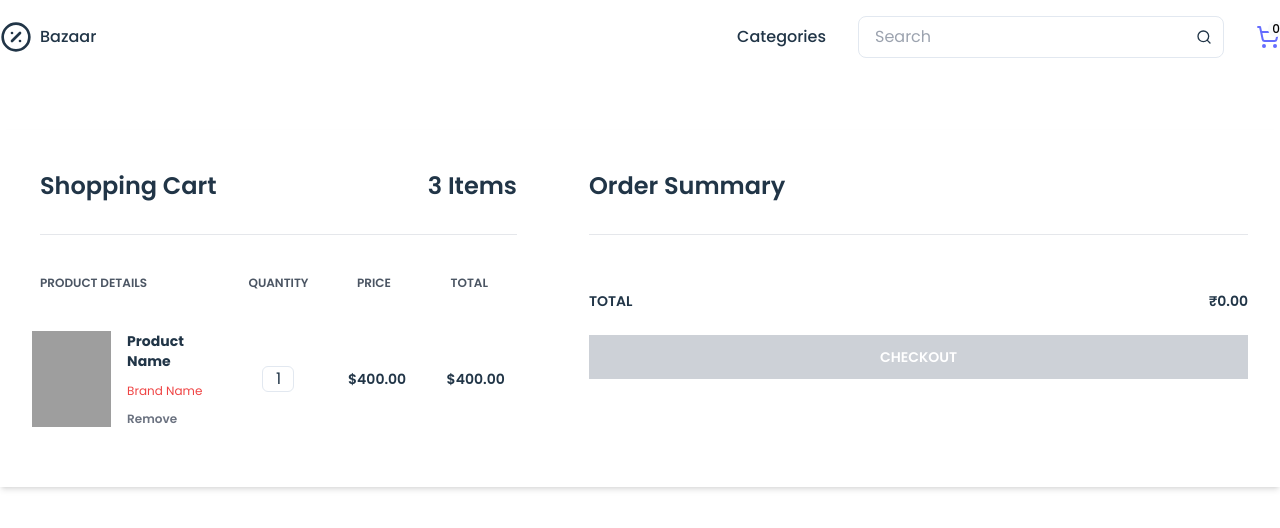
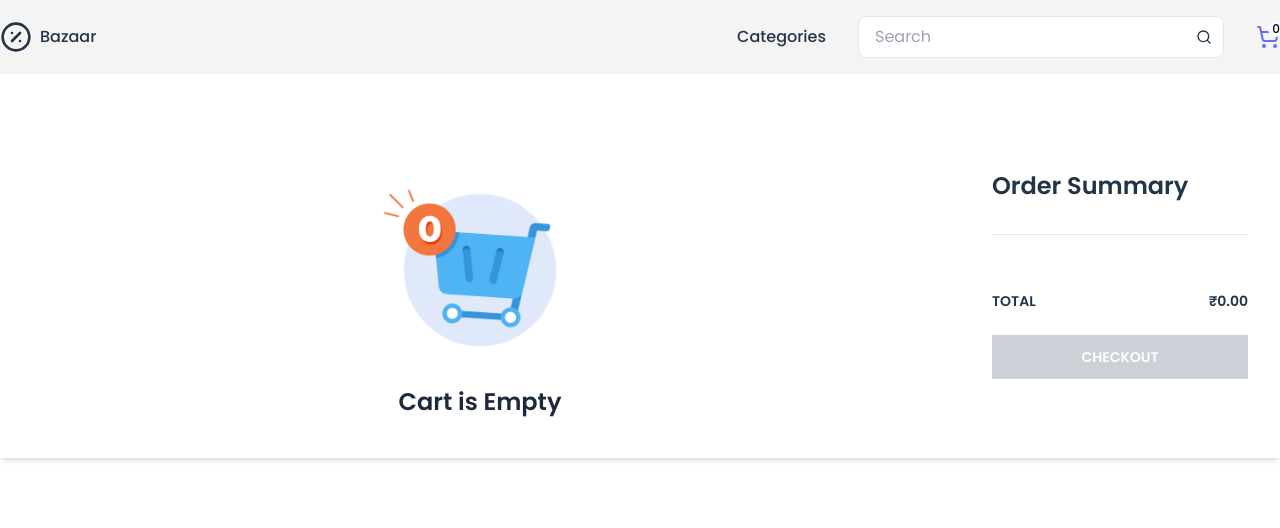
Before and after one commit to pandeyrochak/UndefinedStore, a React (Vite) app: page /cart in a window 1280 px wide. Shown: the top 528 px of the page. Built offline with nearby package versions, Linux system fonts and the light colour scheme; grey boxes are pictures that could not be loaded.

Commit message:
✨ Updated Cart page calculations. Display added in cart.

```diff
--- /dev/null
+++ b/src/app/components/Cart/CartProduct.tsx
@@ -0,0 +1,70 @@
+import { DeleteIcon } from 'lucide-react'
+import { useEffect, useState } from 'react'
+import { addToCart, removeFromCart } from '../../store/cartSlice'
+import { useAppDispatch } from '../../store/hooks'
+import AddToCart from '../Products/AddToCart'
+interface CartProductProps {
+  product: {
+    id: number
+    name: string
+    price: number
+    image: string
+    category: string
+    quantity: number
+  }
+}
+const CartProduct = ({ product }: CartProductProps) => {
+  const dispatch = useAppDispatch()
+  const [count, setCount] = useState(0)
+  const [totalPrice, setTotalPrice] = useState(product.quantity * product.price)
+  const handleAddToCart = () => {
+    setCount(prev => prev + 1)
+    dispatch(
+      addToCart({
+        id: product.id,
+        name: product.name,
+        price: product.price,
+        image: product.image,
+        category: product.category,
+        quantity: 0,
+      }),
+    )
+    setTotalPrice(prev => prev + product.price)
+  }
+  const handleRemoveFromCart = () => {
+    setCount(prev => prev - 1)
+    dispatch(removeFromCart(product.id))
+    setTotalPrice(prev => prev - product.price)
+  }
+
+  useEffect(() => {
+    setCount(product.quantity)
+  }, [product.quantity])
+
+  return (
+    <div className="flex items-center hover:bg-gray-100 -mx-8 px-6 py-5">
+      <div className="flex w-2/5">
+        <div className="w-24 h-24">
+          <img className="w-full h-full object-contain" src={product.image} alt="product" />
+        </div>
+        <div className="flex flex-col justify-between ml-4 flex-grow">
+          <span className="font-bold text-sm">{product.name}</span>
+          <button className="unstyled-btn hover:text-red-500 flex items-center gap-2">
+            <DeleteIcon className="w-6 h-6" />
+            Remove
+          </button>
+        </div>
+      </div>
+      <div className="flex justify-center w-1/5">
+        {count > 0 && (
+          <AddToCart handleAddToCart={handleAddToCart} handleRemoveFromCart={handleRemoveFromCart} count={count} />
+        )}
+      </div>
+
+      <span className="text-center w-1/5 font-semibold text-sm">₹{product.price}</span>
+      <span className="text-center w-1/5 font-semibold text-sm">₹{totalPrice}</span>
+    </div>
+  )
+}
+
+export default CartProduct
--- a/src/app/components/Cart/CartProducts.tsx
+++ b/src/app/components/Cart/CartProducts.tsx
@@ -1,11 +1,21 @@
 // ProductList.js
+// import { ProductType } from '../../../utils/responseTypes'
+import { RootState } from '../../store/cartStore'
+import { useAppSelector } from '../../store/hooks'
+
+import CartProduct from './CartProduct'
+import emptyCart from '../../../assets/empty-cart.webp'
 
 const CartProducts = () => {
+  const cartData = useAppSelector((state: RootState) => state.myCart)
+
   return (
     <div className="w-3/4 bg-white px-10 py-10">
+      {cartData.length > 0 ? (
+        <>
           <div className="flex justify-between border-b pb-8">
             <h1 className="font-semibold text-2xl">Shopping Cart</h1>
-        <h2 className="font-semibold text-2xl">3 Items</h2>
+            <h2 className="font-semibold text-2xl">{cartData.length} Items</h2>
           </div>
           <div className="flex mt-10 mb-5">
             <h3 className="font-semibold text-gray-600 text-xs uppercase w-2/5">Product Details</h3>
@@ -14,26 +24,17 @@ const CartProducts = () => {
             <h3 className="font-semibold text-gray-600 text-xs uppercase w-1/5 text-center">Total</h3>
           </div>
           {/* Repeat for each product in the cart */}
-      <div className="flex items-center hover:bg-gray-100 -mx-8 px-6 py-5">
-        <div className="flex w-2/5">
-          <div className="w-20">
-            <img className="h-24" src="dummy-product-image-url" alt="product" />
+          {cartData.map(product => (
+            <CartProduct product={product} key={product.id} />
+          ))}
+          {/* End of product iteration */}
+        </>
+      ) : (
+        <div className="flex items-center justify-center gap-4 flex-col">
+          <img src={emptyCart} alt=" " width={200} />
+          <h1 className="text-2xl font-semibold text-slate-800 mx-auto">Cart is Empty</h1>
         </div>
-          <div className="flex flex-col justify-between ml-4 flex-grow">
-            <span className="font-bold text-sm">Product Name</span>
-            <span className="text-red-500 text-xs">Brand Name</span>
-            <a href="#" className="font-semibold hover:text-red-500 text-gray-500 text-xs">
-              Remove
-            </a>
-          </div>
-        </div>
-        <div className="flex justify-center w-1/5">
-          <input className="mx-2 border text-center w-8" type="text" value="1" />
-        </div>
-        <span className="text-center w-1/5 font-semibold text-sm">$400.00</span>
-        <span className="text-center w-1/5 font-semibold text-sm">$400.00</span>
-      </div>
-      {/* End of product iteration */}
+      )}
     </div>
   )
 }
--- a/src/app/components/Header/Header.tsx
+++ b/src/app/components/Header/Header.tsx
@@ -15,7 +15,7 @@ const Header = () => {
     }
   }, [cartData])
   return (
-    <header className="w-full mb-7 md:mb-14">
+    <header className="w-full mb-7 md:mb-14 sticky top-0 bg-zinc-100 z-10">
       <div className="container-center flex justify-between items-center px-5 py-4 lg:px-0">
         {/* Logo */}
         <Link to={'/'} className="flex items-center gap-2 unstyled-button">
@@ -30,7 +30,7 @@ const Header = () => {
           </Link>
           {/* Search Input */}
           <div className="flex justify-center items-center relative">
-            <input type="text" placeholder="Search" className="px-4 py-2 rounded-lg pr-8 bg-transparent border" />
+            <input type="text" placeholder="Search" className="px-4 py-2 rounded-lg pr-8 bg-white border" />
             <Search size={16} className="absolute right-3" />
           </div>
           <Link to={'/cart'} className="relative flex items-center">
--- a/src/app/pages/Cart/Cart.tsx
+++ b/src/app/pages/Cart/Cart.tsx
@@ -1,13 +1,15 @@
-import React from 'react'
+// import React from 'react'
 import CartProducts from '../../components/Cart/CartProducts'
 import BillingDetails from '../../components/Cart/BillingDetails'
 
 const Cart = () => {
   return (
     <div className="container mx-auto mt-10">
-      <div className="flex shadow-md my-10">
+      <div className="flex shadow-md my-10 relative">
         <CartProducts />
-        <BillingDetails />
+        <div className="flex flex-col flex-1">
+          <BillingDetails />
+        </div>
       </div>
     </div>
   )
--- a/src/app/pages/ProductDetails/ProductDetails.tsx
+++ b/src/app/pages/ProductDetails/ProductDetails.tsx
@@ -83,7 +83,7 @@ const ProductDetails = () => {
             </div>
             <div className="product-info-group">
               <p className="text-sm text-gray-500">Price</p>
-              <p className="text-xl font-bold">Rs. {data.price * 85}</p>
+              <p className="text-xl font-bold">Rs. {data.price}</p>
             </div>
             <div className="product-info-group">
               <p className="text-sm text-gray-500">Description</p>
--- a/src/app/store/cartSlice.ts
+++ b/src/app/store/cartSlice.ts
@@ -1,5 +1,5 @@
 import { PayloadAction, createSlice } from '@reduxjs/toolkit'
-interface CartItem {
+export interface CartItem {
   id: number
   name: string
   price: number
```
Also changed, not shown: src/assets/empty-cart.webp (added). Lines whose indentation alone changed are shown as unchanged.
